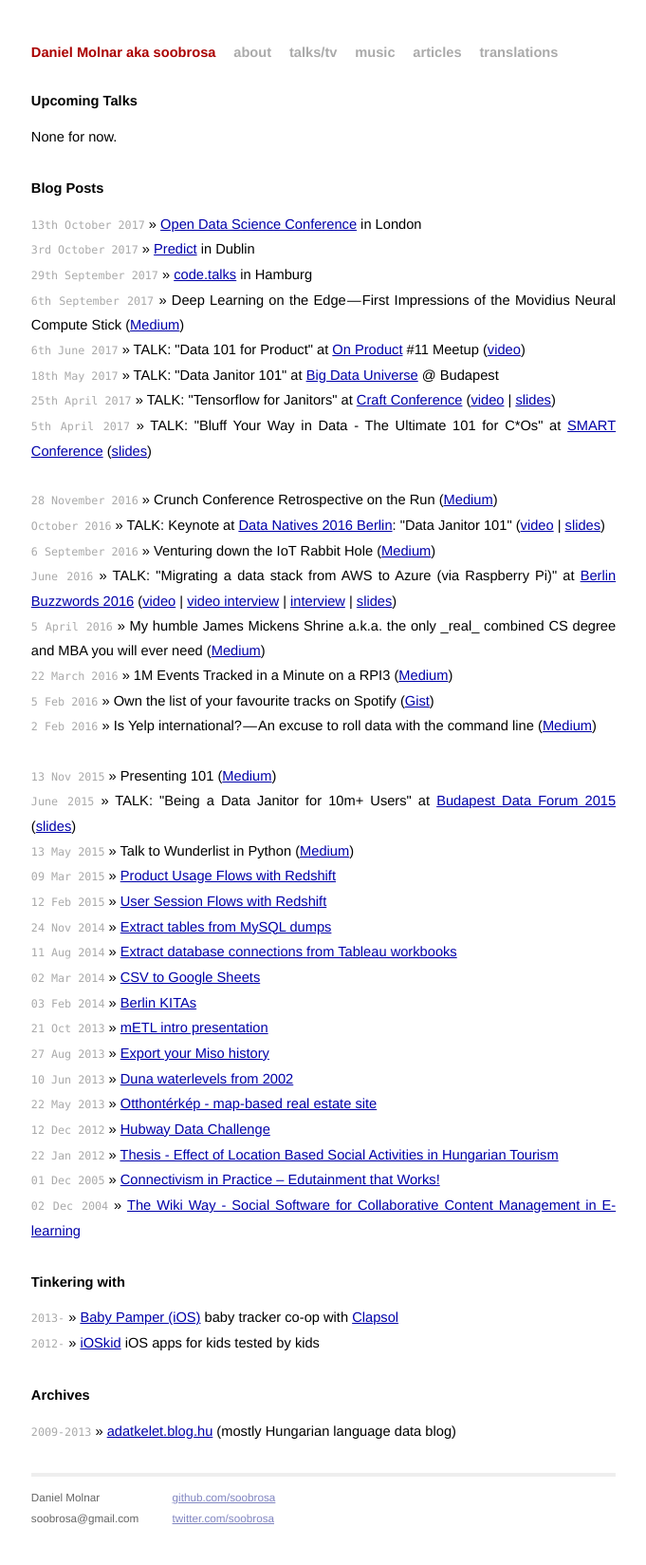
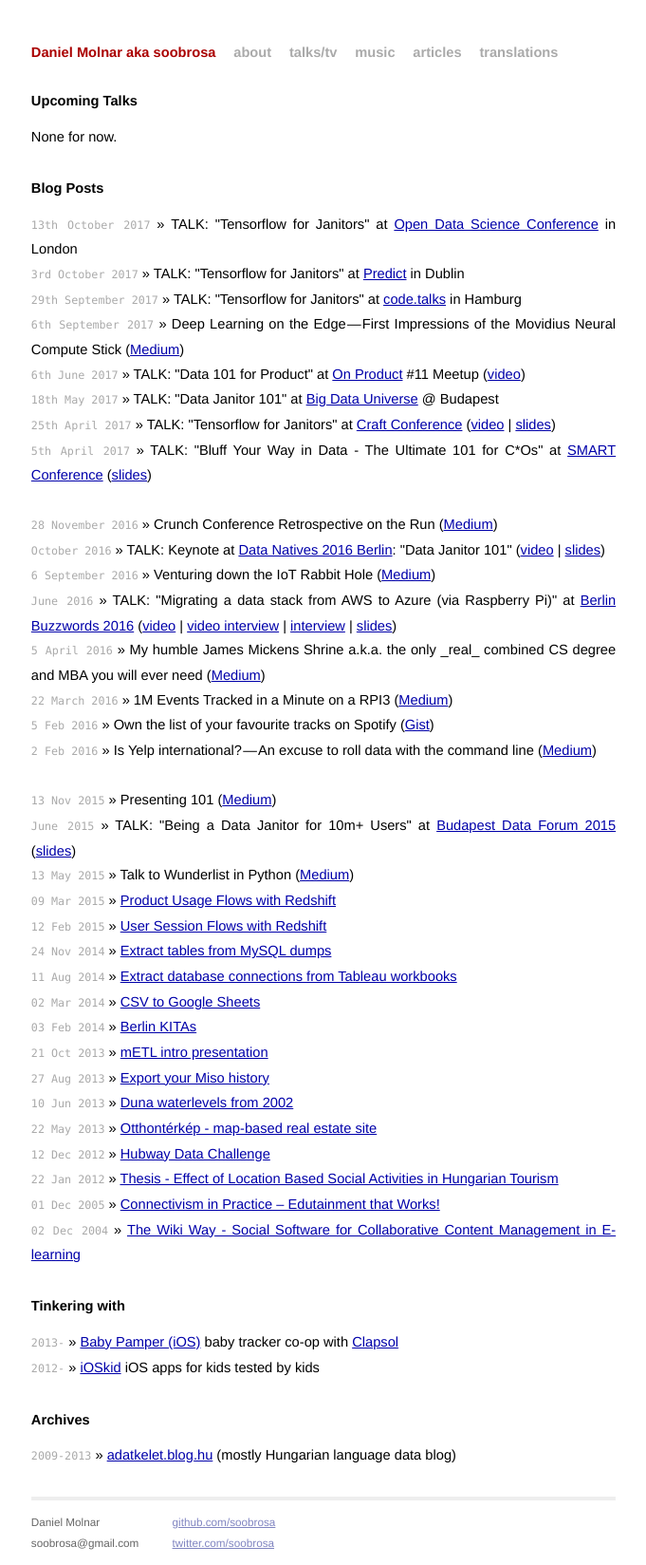
Before and after one commit to mojombo/mojombo.github.io, a Jekyll site: the page built from index.html, in a window 1280 px wide. Shown: the whole page at 95% size, without its empty margins (299-980 px from the left). Built offline with Jekyll 4.4.1, drawn with Linux system fonts in a browser that asks for light colours; before the commit the page ends 1622 px from its top, so only the background shows below that.

Commit message:
Update index.html

```diff
--- a/index.html
+++ b/index.html
@@ -12,9 +12,9 @@
 <div id="home">
   <h1>Blog Posts</h1>
   <ul class="posts">
-    <li><span>13th October 2017</span> &raquo; <a href="https://www.odsc.com/london">Open Data Science Conference</a> in London
-    <li><span>3rd October 2017</span> &raquo; <a href="http://www.predictconference.com">Predict</a> in Dublin
-    <li><span>29th September 2017</span> &raquo; <a href="https://www.codetalks.de/de/2017/programm">code.talks</a> in Hamburg
+    <li><span>13th October 2017</span> &raquo; TALK: "Tensorflow for Janitors" at <a href="https://www.odsc.com/london">Open Data Science Conference</a> in London
+    <li><span>3rd October 2017</span> &raquo; TALK: "Tensorflow for Janitors" at <a href="http://www.predictconference.com">Predict</a> in Dublin
+    <li><span>29th September 2017</span> &raquo; TALK: "Tensorflow for Janitors" at <a href="https://www.codetalks.de/de/2017/programm">code.talks</a> in Hamburg
     <li><span>6th September 2017</span> &raquo; Deep Learning on the Edge — First Impressions of the Movidius Neural Compute Stick (<a href="https://medium.com/@soobrosa/deep-learning-on-the-edge-first-impressions-of-the-movidius-neural-compute-stick-7de09eeca2d6">Medium</a>)
     <li><span>6th June 2017</span> &raquo; TALK: "Data 101 for Product" at <a href="https://www.meetup.com/On-Product/">On Product</a> #11 Meetup (<a href="https://www.youtube.com/watch?v=SJDajqAV66Q">video</a>)
     <li><span>18th May 2017</span> &raquo; TALK: "Data Janitor 101" at <a href="https://bdu.hu">Big Data Universe</a> @ Budapest
```
